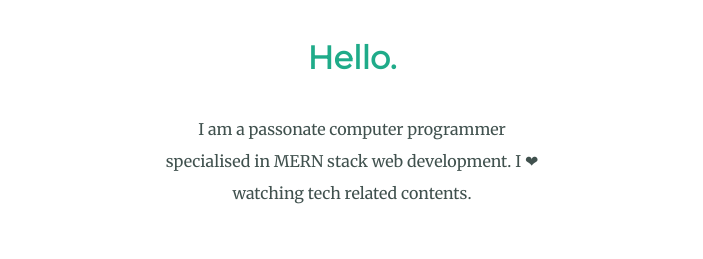
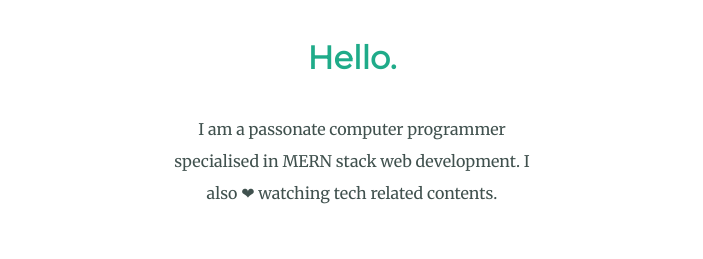
Before and after one commit to Thasmeer/thasmeer, a plain HTML site: page index.html in a window 1280 px wide. Shown: the part 1064-1323 px from the top of the page, without its empty margins (288-991 px from the left). Drawn offline with Linux system fonts and the light colour scheme.

Commit message:
Minor changes in text. Profile image updated.
Minor changes in last paragraph and first bio section. Profile picture changed.

```diff
--- a/index.html
+++ b/index.html
@@ -21,7 +21,7 @@
         <div>
             <img class="profile" src="images/thasmeerp.png" alt="thasmeer's img">
             <h2>Hello.</h2>
-            <p class="intro">I am a passonate computer programmer specialised in MERN stack web development. I ❤ watching tech related contents.</p>
+            <p class="intro">I am a passonate computer programmer specialised in MERN stack web development. I also ❤ watching tech related contents.</p>
           </div>
           <hr>
           <div class="skills">
```
Also changed, not shown: images/thasmeerp.png.
